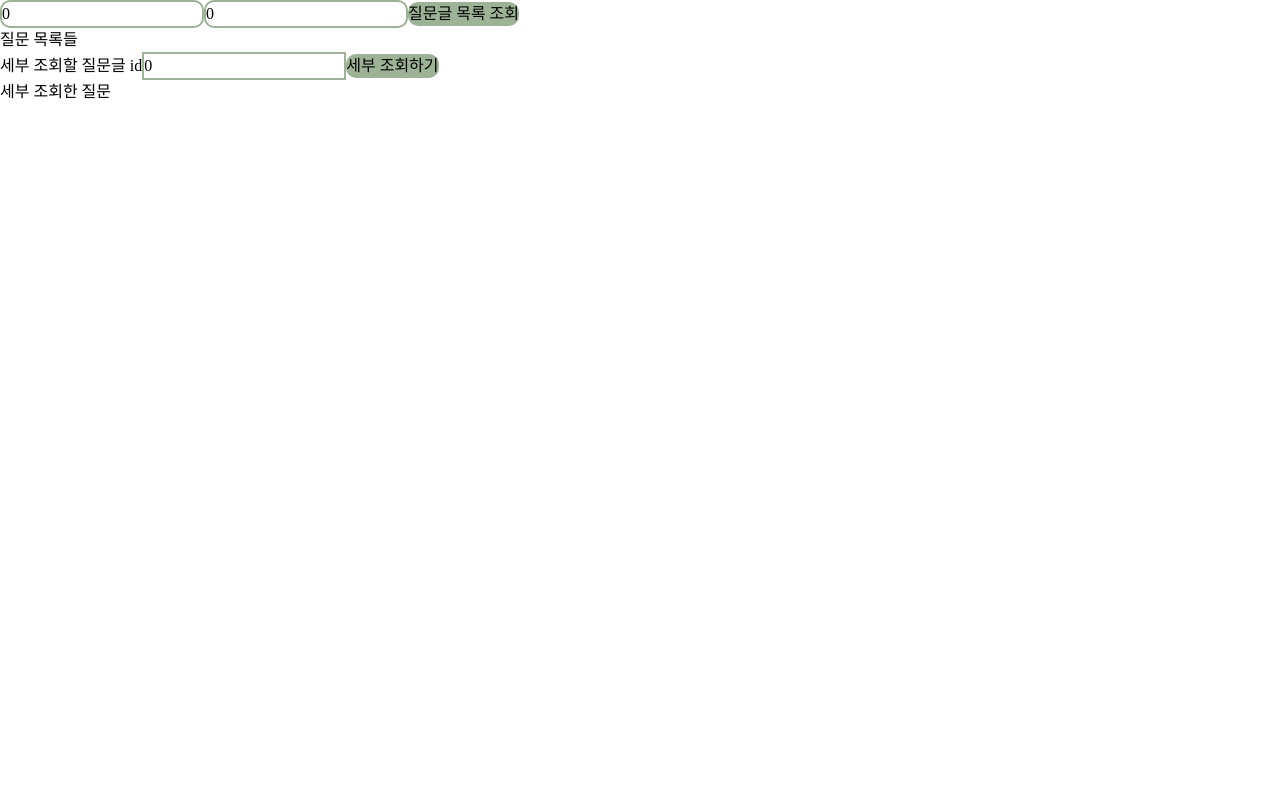
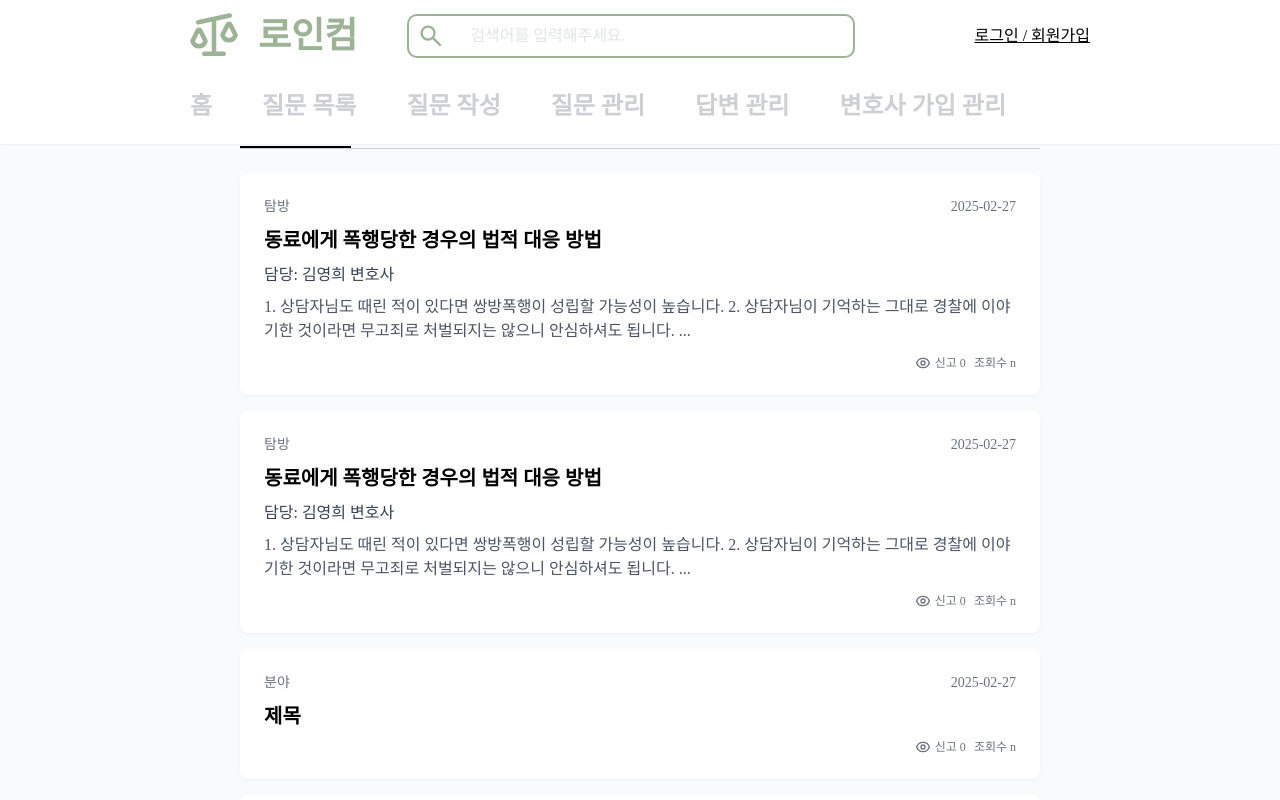
Before and after one commit to hodu42/law-in-comm-fe, a React (Create React App) app: page /questions in a window 1280 px wide. Shown: the top 800 px of the page. Built offline with nearby package versions, Linux system fonts and the light colour scheme; a web font is replaced by a local one.

Commit message:
최초 커밋

```diff
--- /dev/null
+++ b/src/pages/QuestionList.tsx
@@ -0,0 +1,165 @@
+import React from 'react';
+import { Link } from 'react-router-dom';
+import { MobileNav } from '@/components/MobileNav';
+import { MainHeader } from '@/components/MainHeader';
+
+interface Question {
+  id: number;
+  category: string;
+  title: string;
+  content: string;
+  lawyer: string;
+  date: string;
+  views: number;
+}
+
+export const QuestionList = (): React.JSX.Element => {
+  // 임시 데이터
+  const questions: Question[] = [
+    {
+      id: 1,
+      category: '탐방',
+      title: '동료에게 폭행당한 경우의 법적 대응 방법',
+      content: '1. 상담자님도 때린 적이 있다면 쌍방폭행이 성립할 가능성이 높습니다.\n2. 상담자님이 기억하는 그대로 경찰에 이야기한 것이라면 무고죄로 처벌되지는 않으니 안심하셔도 됩니다. ...',
+      lawyer: '김영희 변호사',
+      date: '2025-02-27',
+      views: 0
+    },
+    {
+      id: 2,
+      category: '탐방',
+      title: '동료에게 폭행당한 경우의 법적 대응 방법',
+      content: '1. 상담자님도 때린 적이 있다면 쌍방폭행이 성립할 가능성이 높습니다.\n2. 상담자님이 기억하는 그대로 경찰에 이야기한 것이라면 무고죄로 처벌되지는 않으니 안심하셔도 됩니다. ...',
+      lawyer: '김영희 변호사',
+      date: '2025-02-27',
+      views: 0
+    },
+    {
+      id: 3,
+      category: '분야',
+      title: '제목',
+      content: '',
+      lawyer: '',
+      date: '2025-02-27',
+      views: 0
+    },
+    {
+      id: 4,
+      category: '분야',
+      title: '제목',
+      content: '',
+      lawyer: '',
+      date: '2025-02-27',
+      views: 0
+    }
+  ];
+
+  return (
+    <div className="flex flex-col min-h-screen bg-gray-50">
+      {/* 헤더 */}
+      <MainHeader/>
+
+      {/* 모바일 검색창 */}
+      <div className="mobile:hidden fixed top-[72px] left-0 right-0 z-10 bg-white p-4">
+        <div className="relative">
+          <input
+            type="text"
+            placeholder="검색어를 입력하세요"
+            className="w-full p-2 pl-10 border border-gray-300 rounded-full text-sm"
+          />
+          <svg className="absolute left-3 top-1/2 transform -translate-y-1/2 w-5 h-5 text-gray-400" fill="none" stroke="currentColor" viewBox="0 0 24 24">
+            <path strokeLinecap="round" strokeLinejoin="round" strokeWidth="2" d="M21 21l-6-6m2-5a7 7 0 11-14 0 7 7 0 0114 0z" />
+          </svg>
+        </div>
+      </div>
+
+      {/* 탭 메뉴 */}
+      <div className="fixed top-[72px] mobile:top-[72px] left-0 right-0 bg-white z-10 border-b border-[#CFCFCF] mobile:hidden">
+        <div className="container mx-auto">
+          <div className="flex mobile:border-b mobile:border-[#CFCFCF]">
+            <Link to="/question/list" className="py-4 px-6 border-b-2 border-black text-black font-medium">
+              질문 목록
+            </Link>
+            <Link to="/question/write" className="py-4 px-6 text-gray-500 font-medium">
+              질문 작성
+            </Link>
+          </div>
+        </div>
+      </div>
+
+      {/* 메인 콘텐츠 */}
+      <main className="container mx-auto pt-[140px] mobile:pt-[90px] px-4 pb-20 flex-grow">
+        <div className="max-w-[800px] mx-auto">
+          {/* PC 전용 메뉴 */}
+          <div className="hidden mobile:flex mb-6 border-b border-[#CFCFCF]">
+            <Link to="/question/list" className="py-4 px-6 border-b-2 border-black text-black font-medium">
+              질문 목록
+            </Link>
+            <Link to="/question/write" className="py-4 px-6 text-gray-500 font-medium">
+              질문 작성
+            </Link>
+          </div>
+
+          {/* 질문 목록 */}
+          {questions.map((question) => (
+            <div key={question.id} className="bg-white rounded-lg shadow-sm mb-4 p-4 mobile:p-6">
+              <div className="flex items-center text-sm text-gray-500 mb-2">
+                <span className="mr-4">{question.category}</span>
+                <span className="ml-auto">{question.date}</span>
+              </div>
+
+              <h3 className="text-[16px] mobile:text-[20px] font-bold mb-2">{question.title}</h3>
+
+              {question.lawyer && (
+                <div className="text-[14px] mobile:text-[16px] text-gray-700 mb-2">
+                  담당: {question.lawyer}
+                </div>
+              )}
+
+              {question.content && (
+                <p className="text-[14px] mobile:text-[16px] text-gray-600 mb-3 line-clamp-2">
+                  {question.content}
+                </p>
+              )}
+
+              <div className="flex justify-end items-center text-xs text-gray-500">
+                <span className="flex items-center mr-2">
+                  <svg className="w-4 h-4 mr-1" fill="none" stroke="currentColor" viewBox="0 0 24 24">
+                    <path strokeLinecap="round" strokeLinejoin="round" strokeWidth="2" d="M15 12a3 3 0 11-6 0 3 3 0 016 0z" />
+                    <path strokeLinecap="round" strokeLinejoin="round" strokeWidth="2" d="M2.458 12C3.732 7.943 7.523 5 12 5c4.478 0 8.268 2.943 9.542 7-1.274 4.057-5.064 7-9.542 7-4.477 0-8.268-2.943-9.542-7z" />
+                  </svg>
+                  신고 0
+                </span>
+                <span>조회수 n</span>
+              </div>
+            </div>
+          ))}
+
+          {/* 페이지네이션 */}
+          <div className="mt-8 flex justify-center">
+            <div className="bg-[#C9D8B7] rounded-lg p-1 flex">
+              <Link to="#" className="px-2 py-1 mx-1 rounded text-gray-700">
+                &lt; 이전 페이지
+              </Link>
+              <Link to="#" className="px-2 py-1 mx-1 rounded text-gray-700">
+                다음 페이지 &gt;
+              </Link>
+            </div>
+          </div>
+        </div>
+      </main>
+
+      {/* 플로팅 작성 버튼 (모바일) */}
+      <div className="mobile:hidden fixed bottom-[100px] right-[20px] z-10">
+        <Link to="/question/write" className="flex items-center justify-center w-[60px] h-[60px] bg-[#9CB395] rounded-full shadow-lg">
+          <svg className="w-6 h-6 text-white" fill="none" stroke="currentColor" viewBox="0 0 24 24">
+            <path strokeLinecap="round" strokeLinejoin="round" strokeWidth="2" d="M12 4v16m8-8H4" />
+          </svg>
+        </Link>
+      </div>
+
+      {/* 모바일 하단 네비게이션 */}
+      <MobileNav />
+    </div>
+  );
+};
--- a/src/routes/routes.tsx
+++ b/src/routes/routes.tsx
@@ -1,4 +1,3 @@
-
 import { RouteObject } from 'react-router-dom';
 import { MainPage } from '@/pages/MainPage';
 import { Test } from '@/pages/Test';
@@ -10,6 +9,7 @@ import { QuestionsTest } from '@/pages/QuestionsTest';
 import { TestPage } from '@/pages/TestPage';
 import { Login } from '@/pages/Login';
 import { QuestionWrite } from '@/pages/QuestionForm';
+import { QuestionList } from '@/pages/QuestionList';
 
 export const routes: RouteObject[] = [
   {
@@ -45,8 +45,12 @@ export const routes: RouteObject[] = [
     element: <WriteTest />,
   },
   {
+    path: '/question/test',
+    element: <QuestionsTest />,
+  },
+  {
     path: '/questions',
-    element: <QuestionsTest />,
+    element: <QuestionList />,
   },
   {
     path: '/test-page',
@@ -61,7 +65,7 @@ export const headerPaths = [
   },
   {
     title: '질문 목록',
-    link: '/question/list'
+    link: '/questions'
   },
   {
     title: '질문 작성',
```
